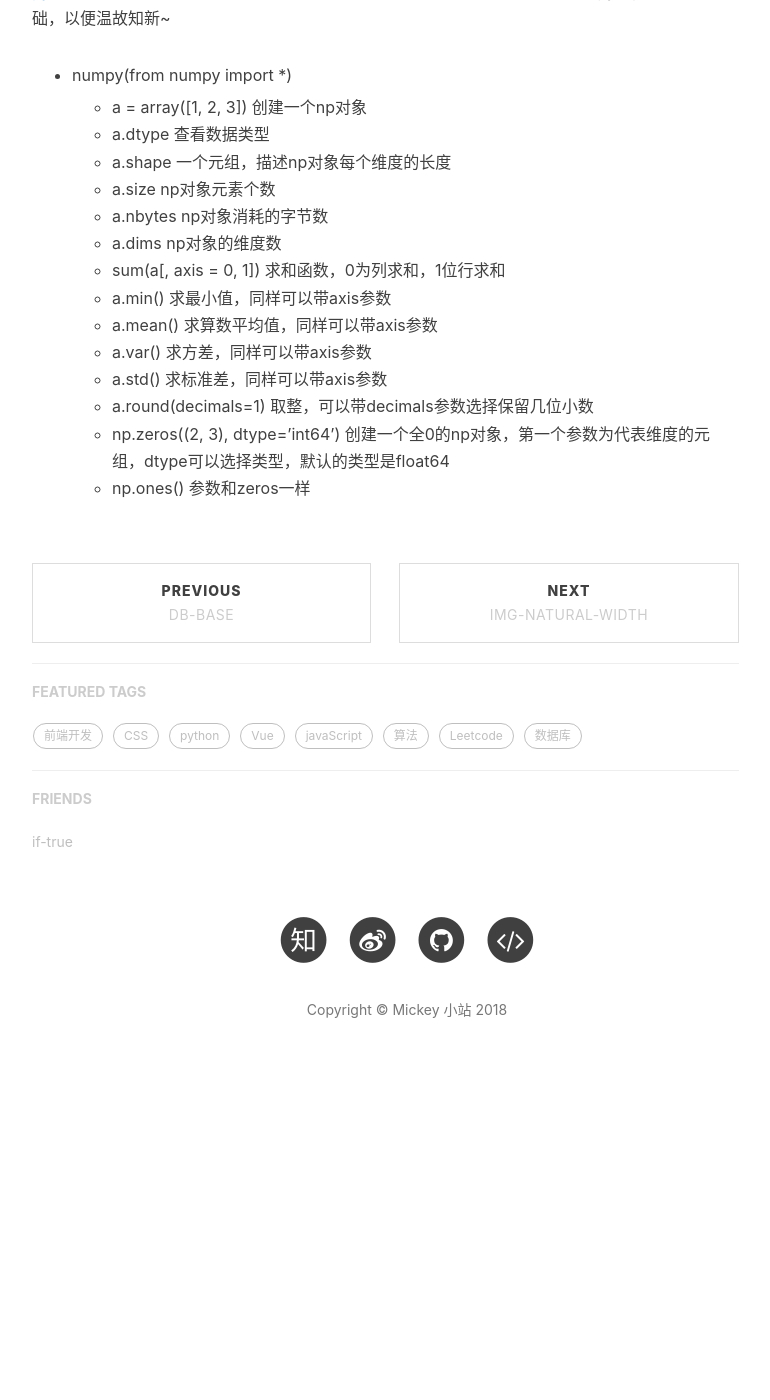
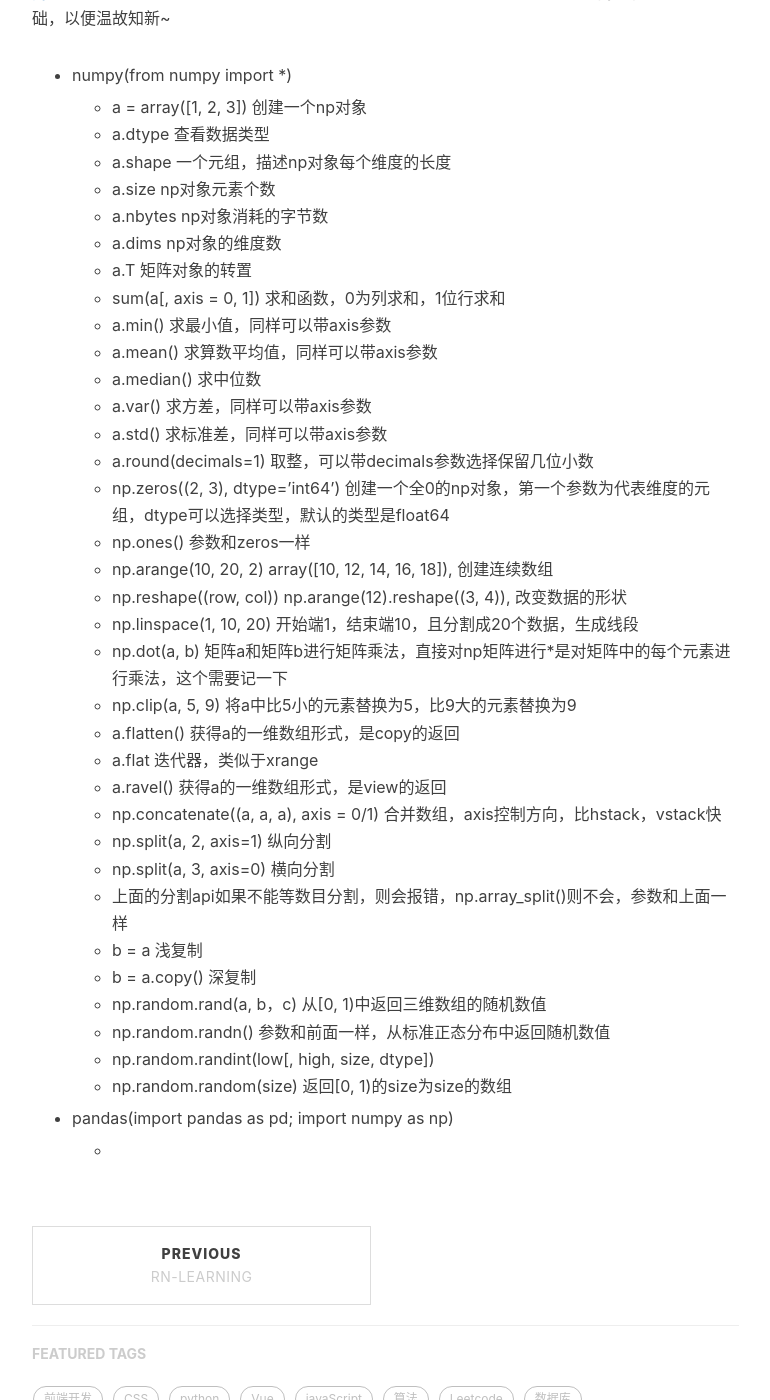
Before and after one commit to mickey0524/mickey0524.github.io, a Jekyll site: the page built from _posts/2017-11-08-numpy-pandas-base.md, in a window 1280 px wide and 1400 px high, scrolled down 622 px. Shown: the whole window, without its empty margins (233-1003 px from the left). Built offline with Jekyll 4.4.1, drawn with Linux system fonts in a browser that asks for light colours; nearby versions of some CDN libraries; comment, search, counter and statistics services are not loaded; before the commit the page ends 1736 px from its top, so only the background shows below that; some of the changed text lies outside the part shown.

Commit message:
feat(numpy): 增加numpy部分api

```diff
--- a/_posts/2017-11-08-numpy-pandas-base.md
+++ b/_posts/2017-11-08-numpy-pandas-base.md
@@ -2,7 +2,7 @@
 layout:     post
 title:      "numpy-pandas-base"
 subtitle:   "numpy，pandas基础"
-date:       2017-11-08 18:00:00
+date:       2018-1-11 18:00:00
 author:     "Mickey"
 header-img: "img/post-bg-2015.jpg"
 tags:
@@ -20,11 +20,35 @@ tags:
 	* a.size np对象元素个数
 	* a.nbytes np对象消耗的字节数
 	* a.dims np对象的维度数
+	* a.T 矩阵对象的转置
 	* sum(a[, axis = 0, 1]) 求和函数，0为列求和，1位行求和
 	* a.min() 求最小值，同样可以带axis参数
 	* a.mean() 求算数平均值，同样可以带axis参数
+	* a.median() 求中位数
 	* a.var() 求方差，同样可以带axis参数
 	* a.std() 求标准差，同样可以带axis参数
 	* a.round(decimals=1) 取整，可以带decimals参数选择保留几位小数
 	* np.zeros((2, 3), dtype='int64') 创建一个全0的np对象，第一个参数为代表维度的元组，dtype可以选择类型，默认的类型是float64
 	* np.ones() 参数和zeros一样
+    * np.arange(10, 20, 2) array([10, 12, 14, 16, 18]), 创建连续数组
+    * np.reshape((row, col)) np.arange(12).reshape((3, 4)), 改变数据的形状
+    * np.linspace(1, 10, 20) 开始端1，结束端10，且分割成20个数据，生成线段
+    * np.dot(a, b) 矩阵a和矩阵b进行矩阵乘法，直接对np矩阵进行*是对矩阵中的每个元素进行乘法，这个需要记一下
+    * np.clip(a, 5, 9) 将a中比5小的元素替换为5，比9大的元素替换为9
+    * a.flatten() 获得a的一维数组形式，是copy的返回
+    * a.flat 迭代器，类似于xrange
+    * a.ravel() 获得a的一维数组形式，是view的返回
+    * np.concatenate((a, a, a), axis = 0/1) 合并数组，axis控制方向，比hstack，vstack快
+    * np.split(a, 2, axis=1) 纵向分割
+    * np.split(a, 3, axis=0) 横向分割
+    * 上面的分割api如果不能等数目分割，则会报错，np.array_split()则不会，参数和上面一样
+    * b = a 浅复制
+    * b = a.copy() 深复制
+    * np.random.rand(a, b，c) 从[0, 1)中返回三维数组的随机数值
+    * np.random.randn() 参数和前面一样，从标准正态分布中返回随机数值
+    * np.random.randint(low[, high, size, dtype])
+    * np.random.random(size) 返回[0, 1)的size为size的数组
+
+* pandas(import pandas as pd; import numpy as np)
+
+	*
```
